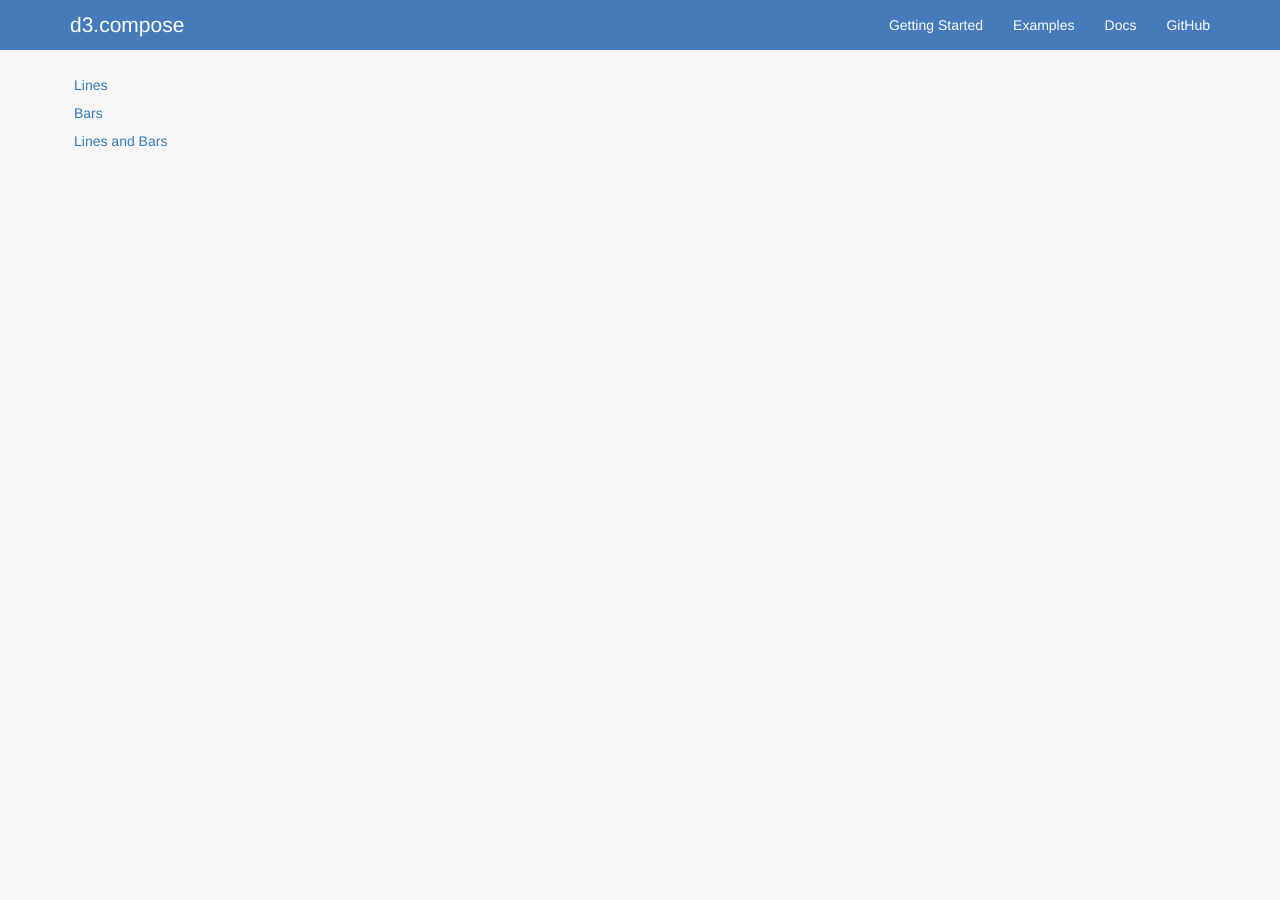
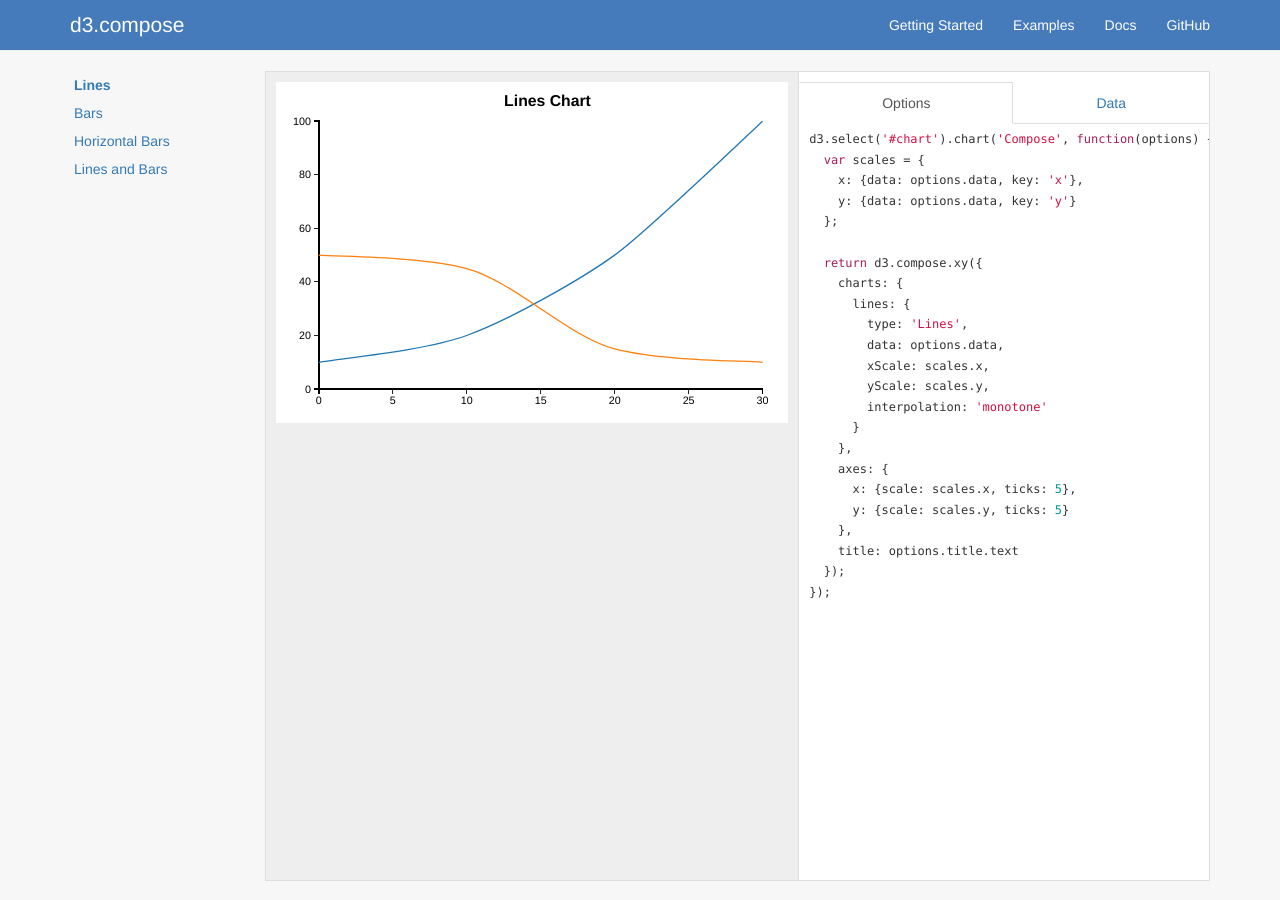
Before and after one commit to CSNW/d3.compose, a Jekyll site: the page built from examples/index.html, in a window 1280 px wide. Built offline with Jekyll 4.4.1, drawn with Linux system fonts in a browser that asks for light colours; Markdown is read by kramdown in place of the engine named in the settings; part of the change alters nothing that is shown.

Commit message:
Major examples refactor and simplification

```diff
--- a/examples/index.html
+++ b/examples/index.html
@@ -16,6 +16,7 @@ scripts: |
       <ul class="nav">
         <li><a href="#/lines">Lines</a></li>
         <li><a href="#/bars">Bars</a></li>
+        <li><a href="#/horizontal-bars">Horizontal Bars</a></li>
         <li><a href="#/lines-and-bars">Lines and Bars</a></li>
       </ul>
     </nav>
--- a/js/examples.js
+++ b/js/examples.js
@@ -71,8 +71,8 @@
 
     example: function example(id, query) {
       if (!id) {
-        this.navigate('//line', {replace: true});
-        id = 'line';
+        this.navigate('//lines', {replace: true});
+        id = 'lines';
       }
 
       var example = examples[id];
--- a/js/examples/index.js
+++ b/js/examples/index.js
@@ -46,78 +46,55 @@
   // Common Charts/Components
   //
 
-  var scales = {
-    x: [
-      "{data: options.data, key: 'x'}"
-    ],
-    x_ordinal: [
-      "{type: 'ordinal', data: options.data, key: 'x', adjacent: true}"
-    ],
-    y: [
-      "{data: options.data, key: 'y'}"
-    ]
+  var codes = {
+    data: code('options.data'),
+
+    scales: {
+      x: code('scales.x'),
+      y: code('scales.y'),
+      y2: code('scales.y2')
+    },
+
+    input: code('input'),
+    output: code('output')
   };
 
-  var charts = {
-    lines: [
-      "{",
-      "  type: 'Lines',",
-      "  data: options.data,",
-      "  xScale: scales.x,",
-      "  yScales: scales.y,",
-      "  interpolate: 'monotone'",
-      "}"
-    ],
-    bars: [
-      "{",
-      "  type: 'Bars',",
-      "  data: options.data,",
-      "  xScale: scales.x,",
-      "  yScale: scales.y",
-      "}"
-    ]
+  var common = {
+    scale: function(type, options) {
+      var defaults = {
+        x: {data: codes.data, key: 'x'},
+        xOrdinal: {type: 'ordinal', data: codes.data, key: 'x', adjacent: true},
+        y: {data: codes.data, key: 'y'}
+      }[type];
+
+      return _.extend(defaults, options);
+    },
+
+    chart: function(type, options) {
+      return _.extend({
+        type: type,
+        data: codes.data,
+        xScale: codes.scales.x,
+        yScale: codes.scales.y
+      }, options);
+    },
+
+    axis: function(type, options) {
+      return _.extend({
+        scale: codes.scales[type],
+        ticks: 5
+      }, options);
+    },
+
+    title: function(options) {
+      var text = code('options.title.text');
+
+      if (!options)
+        return text;
+      else
+        return _.extend({text: text}, options);
+    }
   };
-
-  var components = {
-    'axis.x': [
-      "{",
-      "  type: 'Axis',",
-      "  position: 'bottom',",
-      "  scale: scales.x,",
-      "  ticks: 5",
-      "}"
-    ],
-    'axis.y': [
-      "{",
-      "  type: 'Axis',",
-      "  position: 'left',",
-      "  scale: scales.y,",
-      "  ticks: 5",
-      "}"
-    ],
-    title: [
-      "{",
-      "  type: 'Title',",
-      "  position: 'top',",
-      "  text: options.title.text,",
-      "  'class': 'chart-title-main',",
-      "  margins: {top: 4, bottom: 4}",
-      "}"
-    ]
-  };
-
-  var axes = {
-    x: [
-      "{scale: scales.x, ticks: 5}"
-    ],
-    y: [
-      "{scale: scales.y, ticks: 5}"
-    ],
-  };
-
-  var title = [
-    "options.title.text"
-  ];
 
   //
   // Lines
@@ -125,10 +102,56 @@
 
   examples.lines = {
     generate: function(options) {
-      if (options.include.xy)
-        return buildXY({x: scales.x, y: scales.y}, {charts: {lines: charts.lines}, components: _.omit(components, ['axis.x', 'axis.y', 'title']), axes: axes, title: title});
-      else
-        return buildStandard({x: scales.x, y: scales.y}, {charts: {lines: charts.lines}, components: components});
+      if (options.include.xy || true) {
+        return buildFn({
+          x: inline(common.scale('x')),
+          y: inline(common.scale('y'))
+        }, {
+          charts: {
+            lines: common.chart('Lines', {
+              interpolation: 'monotone'
+            })
+          },
+          axes: {
+            x: inline(common.axis('x')),
+            y: inline(common.axis('y'))
+          },
+          title: common.title()
+        });
+      }
+      else {
+        return buildFn({
+          x: inline(common.scale('x')),
+          y: inline(common.scale('y'))
+        }, {
+          charts: {
+            lines: common.chart('Lines', {
+              interpolation: 'monotone'
+            })
+          },
+          components: {
+            'axis.x': {
+              type: 'Axis',
+              position: 'bottom',
+              scale: codes.scales.x,
+              ticks: 5
+            },
+            'axis.y': {
+              type: 'Axis',
+              position: 'left',
+              scale: codes.scales.y,
+              ticks: 5
+            },
+            title: {
+              type: 'Title',
+              position: 'top',
+              text: code('options.title.text'),
+              'class': 'chart-title-main',
+              margins: inline({top: 4, bottom: 4})
+            }
+          }
+        }, {xy: false});
+      }
     },
 
     options: {
@@ -162,7 +185,20 @@
 
   examples.bars = {
     generate: function(options) {
-      return buildXY({x: scales.x_ordinal, y: scales.y}, {charts: {bars: charts.bars}, axes: axes, title: title});
+      return buildFn({
+        x: inline(common.scale('xOrdinal')),
+        y: inline(common.scale('y'))
+      }, {
+        charts: {
+          bars: common.chart('Bars')
+        },
+        axes: {
+          x: inline(common.axis('x')),
+          y: inline(common.axis('y'))
+        },
+        title: common.title(),
+        legend: true
+      });
     },
 
     options: {
@@ -186,58 +222,81 @@
   };
 
   //
+  // Horizontal Bars
+  //
+
+  examples['horizontal-bars'] = {
+    generate: function(options) {
+      return buildFn({
+        x: inline(common.scale('xOrdinal')),
+        y: inline(common.scale('y'))
+      }, {
+        charts: {
+          bars: common.chart('HorizontalBars')
+        },
+        axes: {
+          x: inline(common.axis('x', {position: 'left'})),
+          y: inline(common.axis('y', {position: 'bottom'}))
+        },
+        title: common.title()
+      });
+    },
+
+    options: {
+      include: {
+        title: {
+          name: 'Title',
+          default_value: true,
+
+          options: {
+            text: {
+              name: 'Chart Title Text',
+              type: 'text',
+              default_value: 'Horizontal Bars Chart'
+            }
+          }
+        }
+      }
+    },
+
+    data: examples.data.single
+  };
+
+  //
   // Lines and Bars
   //
 
   examples['lines-and-bars'] = {
     generate: function(options) {
-      return preface([
-        "var input = options.data.input;",
-        "var output = options.data.output;"
-      ], buildXY({
-        x: ["{type: 'ordinal', data: output, key: 'x', adjacent: true}"],
-        y: ["{data: input, key: 'y'}"],
-        y2: ["{data: output, key: 'y', domain: [0, 100]}"]
+      var output = codes.output;
+      var input = codes.input;
+      var scales = {
+        x: codes.scales.x,
+        y: codes.scales.y,
+        y2: codes.scales.y2
+      };
+
+      return buildFn({
+        x: inline(common.scale('xOrdinal', {data: codes.output})),
+        y: inline(common.scale('y', {data: codes.input})),
+        y2: inline(common.scale('y', {data: output, domain: [0, 100]}))
       }, {
         charts: {
-          input: [
-            "{",
-            "  type: 'Lines',",
-            "  data: input,",
-            "  xScale: scales.x,",
-            "  yScale: scales.y",
-            "}"
-          ],
-          output: [
-            "{",
-            "  type: 'Bars',",
-            "  data: output,",
-            "  xScale: scales.x,",
-            "  yScale: scales.y2",
-            "}"
-          ]
+          input: common.chart('Lines', {data: input}),
+          output: common.chart('Bars', {data: output, yScale: scales.y2})
         },
         axes: {
-          x: [
-            "{",
-            "  scale: scales.x",
-            "}"
-          ],
-          y: [
-            "{",
-            "  scale: scales.y,",
-            "  title: 'Input'",
-            "}"
-          ],
-          y2: [
-            "{",
-            "  scale: scales.y2,",
-            "  title: 'Results'",
-            "}"
-          ]
+          x: inline(common.axis('x')),
+          y: inline(common.axis('y', {title: 'Input'})),
+          y2: inline(common.axis('y2', {title: 'Output'}))
         },
-        title: ["'Input vs. Output'"]
-      }));
+        title: 'Input vs. Output'
+      }, {
+        preface: function() {
+          var input = options.data.input;
+          var output = options.data.output;
+        }
+      });
     },
 
     data: examples.data.combined,
@@ -248,105 +307,107 @@
   // helpers
   //
 
-  function buildStandard(scales, options) {
-    var fn = [
-      "var scales = {",
-      indent(buildLines(scales), 2),
-      "};",
-      "",
-      "return {",
-      "  charts: {",
-      indent(buildLines(options.charts), 4),
-      "  },",
-      "  components: {",
-      indent(buildLines(options.components), 4),
-      "  }",
-      "};"
-    ];
+  function buildFn(scales, config, options) {
+    options = _.defaults({}, options, {
+      xy: true
+    });
 
-    // indent function body additional two spaces for formatting
-    return formatFn(fn);
+    var fn = '';
+    if (options.preface)
+      fn = fnBody(options.preface) + '\n\n';
+
+    fn += 'var scales = ' + parseObject(scales).join('\n') + ';\n\n';
+
+    if (options.xy)
+      fn += 'return d3.compose.xy(' + parseObject(config).join('\n') + ');';
+    else
+      fn += 'return ' + parseObject(config).join('\n') + ';';
+
+    return '  ' + fn.replace(/\n/g, '\n  ');
   }
 
-  function buildXY(scales, options) {
-    var fn = [
-      "var scales = {",
-      indent(buildLines(scales), 2),
-      "};",
-      "",
-      "return d3.compose.xy({",
-      "  charts: {",
-      indent(buildLines(options.charts), 4),
-      "  }"
-    ];
+  function parseObject(obj, inline) {
+    var parsed = _.reduce(obj, function(memo, value, key) {
+      key = toKey(key);
+      value = toValue(value);
 
-    if (options.axes && _.keys(options.axes).length) {
-      fn[fn.length - 1] += ',';
+      if (_.isArray(value)) {
+        value[0] = key + ': ' + value[0];
+        value[value.length - 1] += ','
 
-      fn = fn.concat([
-        "  axes: {",
-        indent(buildLines(options.axes), 4),
-        "  }"
-      ]);
+        if (!inline)
+          value = _.map(value, function(item) {return '  ' + item; });
+
+        memo = memo.concat(value);
+      }
+      else {
+        memo.push((inline ? '' : '  ') + key + ': ' + value + ',');
+      }
+
+      return memo;
+    }, []);
+
+    // Remove trailing comma
+    if (parsed.length) {
+      var last_item = parsed[parsed.length - 1];
+      parsed[parsed.length - 1] = last_item.substring(0, last_item.length - 1);
     }
 
-    if (options.title) {
-      fn[fn.length - 1] += ',';
-
-      fn.push(indent(buildLines({title: options.title}), 2));
+    // Add brackets depending on format
+    if (inline) {
+      parsed = '{' + parsed.join(' ') + '}';
+    }
+    else {
+      parsed.unshift('{');
+      parsed.push('}');
     }
 
-    if (options.legend) {
-      fn[fn.length - 1] += ',';
-
-      fn.push(indent(buildLines({legend: options.legend}), 2));
-    }
-
-    if (options.components && _.keys(options.components).length) {
-      fn[fn.length - 1] += ',';
-
-      fn = fn.concat([
-        "  components: {",
-        indent(buildLines(options.components), 4),
-        "  }"
-      ]);
-    }
-
-    fn.push('});');
-
-    return formatFn(fn);
+    return parsed;
   }
 
-  function buildLines(obj) {
-    return _.reduce(obj, function(memo, lines, key) {
-      if (memo.length)
-        memo[memo.length - 1] += ',';
-
-      lines = _.clone(lines);
-      lines[0] = quoteIfNeeded(key) + ': ' + lines[0];
-
-      return memo.concat(lines);
-    }, []);
+  function inline(obj) {
+    return code(parseObject(obj, true));
   }
 
-  function indent(lines, num_spaces) {
-    var spaces = Array(num_spaces + 1).join(' ');
-    return spaces + lines.join('\n' + spaces);
+  function code(str) {
+    return {
+      _is_code: true,
+      code: str
+    };
   }
 
-  function formatFn(fn) {
-    return '  ' + fn.join('\n').replace(/\n/g, '\n  ');
-  }
-
-  function preface(lines, fn) {
-    return formatFn(lines) + '\n' + fn;
-  }
-
-  function quoteIfNeeded(key) {
+  function toKey(key) {
     if (key.indexOf('.') >= 0 || key == 'class')
       return '\'' + key + '\'';
     else
       return key;
   }
 
+  function toValue(value) {
+    if (value && value._is_code) {
+      return value.code;
+    }
+    else if (_.isArray(value)) {
+      return '[' + _.map(value, function(item) { return toValue(item); }).join(', ') + ']';
+    }
+    else if (_.isObject(value)) {
+      return parseObject(value);
+    }
+    else if (_.isString(value)) {
+      return '\'' + value + '\'';
+    }
+    else {
+      return value;
+    }
+  }
+
+  function fnBody(fn) {
+    var lines = fn.toString().split('\n').slice(1, -1);
+    var leading_spaces = lines[0].split(/[^ \t\r\n]/)[0].length;
+
+    return _.map(lines, function(line) {
+      return line.substring(leading_spaces);
+    }).join('\n');
+  }
+
 })(examples);
```
